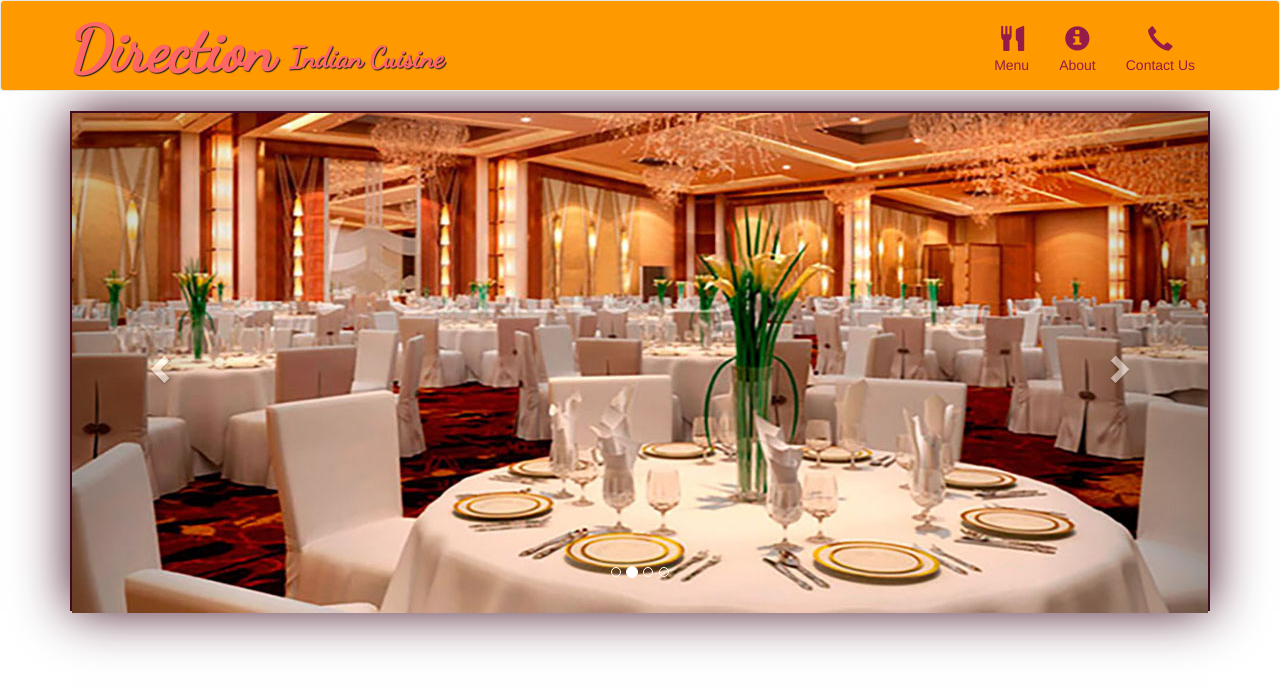
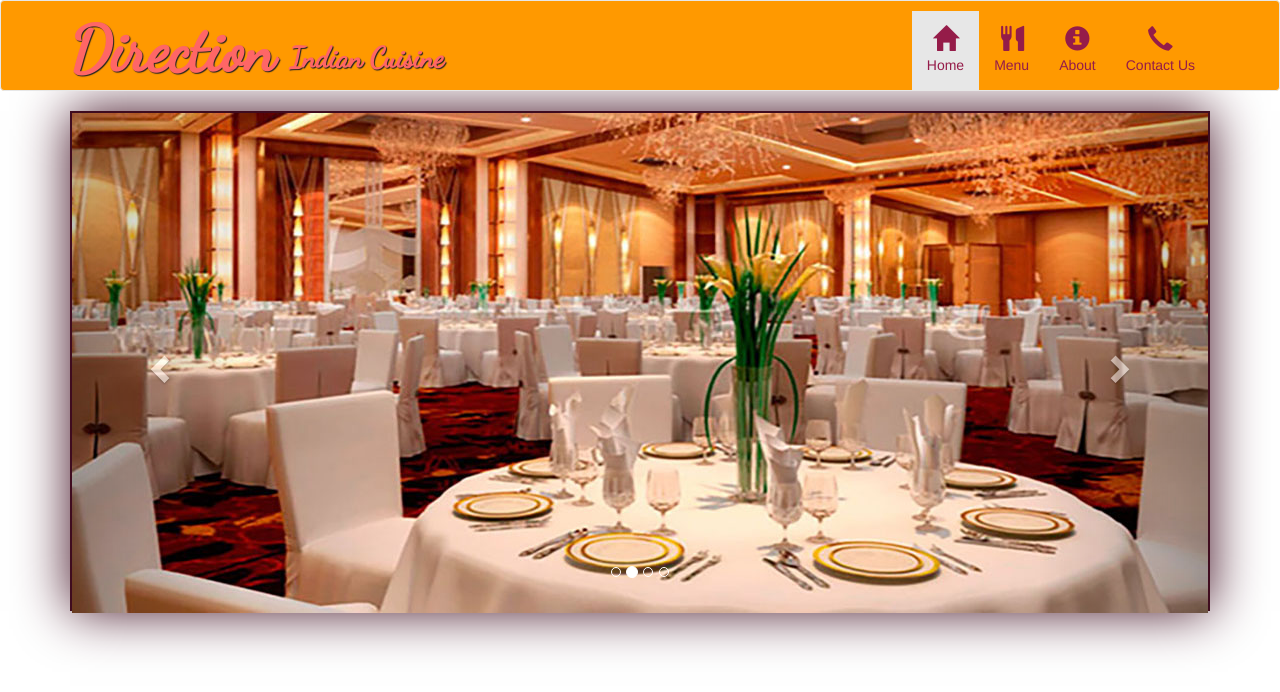
Before and after one commit to Disha05/Disha05.github.io, a website: page index.html in a window 1280 px wide. Drawn offline with nearby package versions, Linux system fonts and the light colour scheme.

Commit message:
Update index.html

```diff
--- a/index.html
+++ b/index.html
@@ -29,7 +29,7 @@
 
         <div id="collapsable-nav" class="collapse navbar-collapse">
            <ul id="nav-list" class="nav navbar-nav navbar-right">
-           	<li class = "visible-xs active">
+           	<li class = "active">
               <a href="index.html">
                 <span class="glyphicon glyphicon-home"></span><br class="hidden-xs"> Home</a>
             </li>
```
